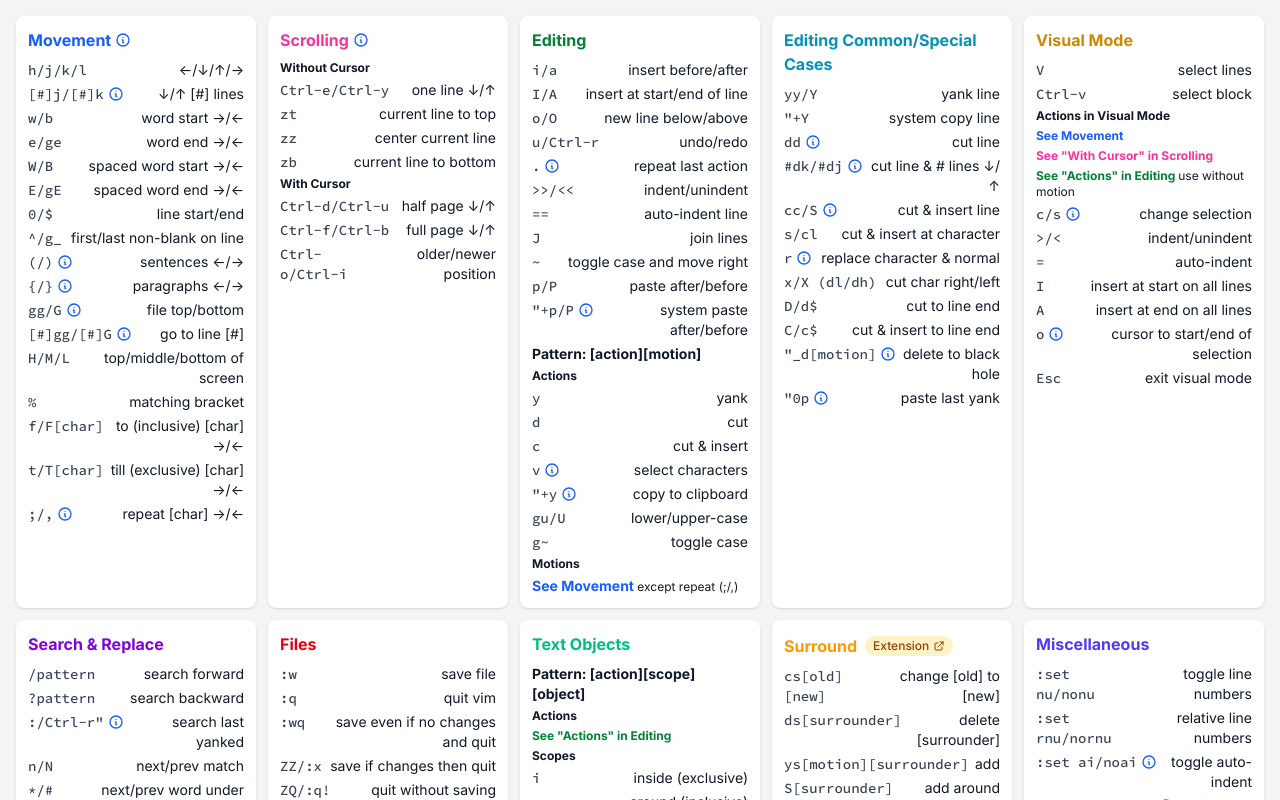
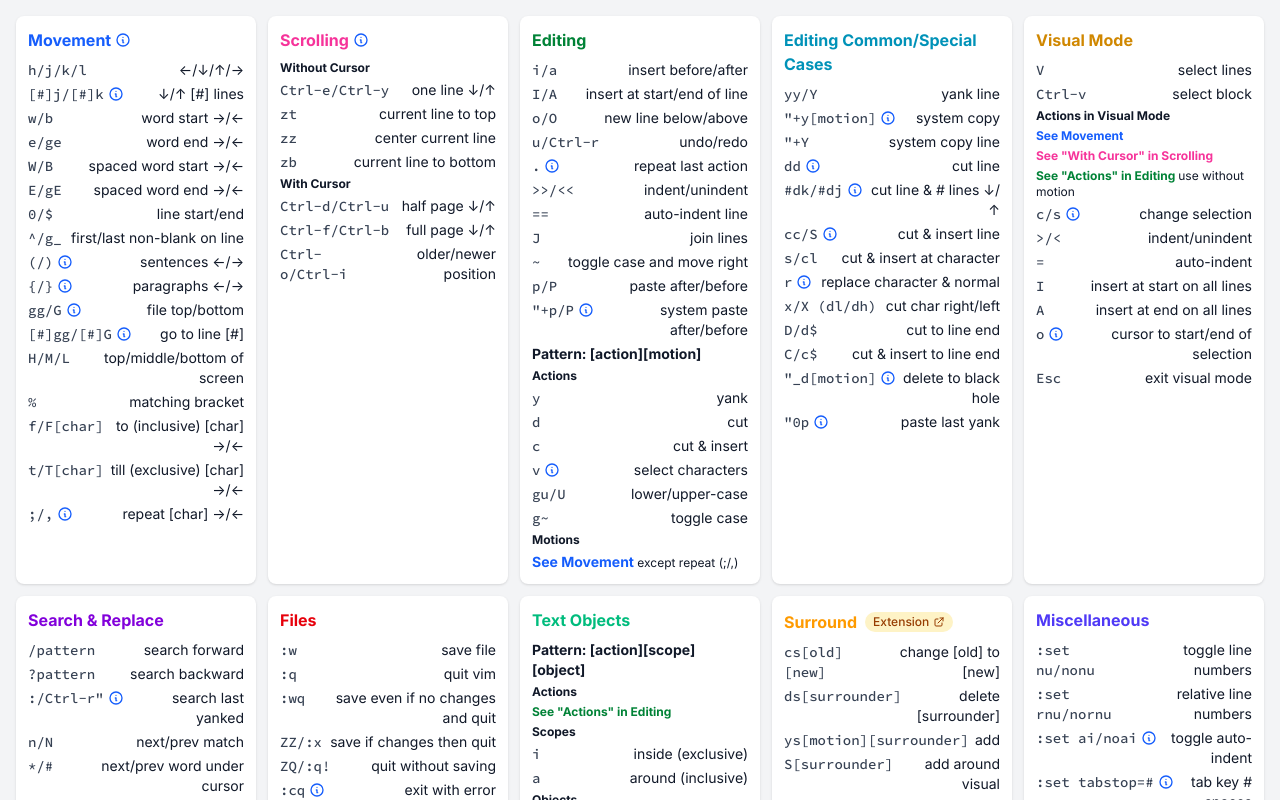
Before and after one commit to Noitidart/vim-cheats, a Next.js app: page / in a window 1280 px wide. Shown: the top 800 px of the page. Built offline with nearby package versions, Linux system fonts and the light colour scheme.

Commit message:
Move system copy out of action to common case
System copy command is not an action.

```diff
--- a/pages/index.tsx
+++ b/pages/index.tsx
@@ -219,21 +219,6 @@ const sections: Section[] = [
           ]
         }
       ],
-      [
-        '"+y',
-        'copy to clipboard',
-        {
-          tooltip: [
-            'Native copy commands (Cmd+C on macOS, Ctrl+C on Windows/Linux) work in visual mode too!',
-            'Modern terminals intercept native copy commands and copy visual selection',
-            'Both achieve the same result for local use',
-            ['Differences:', { bulleted: false, bolded: true }],
-            '<kbd>"+y</kbd> works over SSH, native copy does not',
-            '<kbd>"+y</kbd> puts text in Vim registers too',
-            'Native copy depends on your terminal app'
-          ]
-        }
-      ],
       ['gu/U', 'lower/upper-case'],
       ['g~', 'toggle case'],
       ['Motions', '', { isText: true, commandColorClass: 'font-bold' }],
@@ -258,6 +243,21 @@ const sections: Section[] = [
     colorClass: titleColorClassNames.editingExtra,
     commands: [
       ['yy/Y', 'yank line'],
+      [
+        '"+y[motion]',
+        'system copy',
+        {
+          tooltip: [
+            'Native copy commands (Cmd+C on macOS, Ctrl+C on Windows/Linux) work in visual mode too!',
+            'Modern terminals intercept native copy commands and copy visual selection',
+            'Both achieve the same result for local use',
+            ['Differences:', { bulleted: false, bolded: true }],
+            '<kbd>"+y</kbd> works over SSH, native copy does not',
+            '<kbd>"+y</kbd> puts text in Vim registers too',
+            'Native copy depends on your terminal app'
+          ]
+        }
+      ],
       ['"+Y', 'system copy line'],
       [
         'dd',
```
